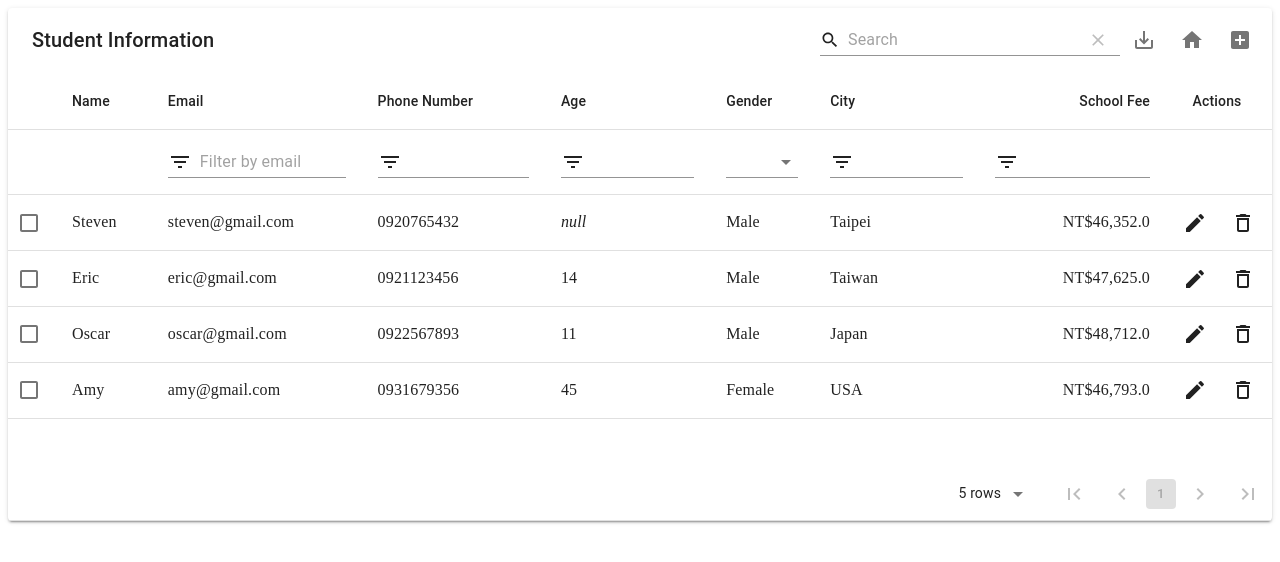
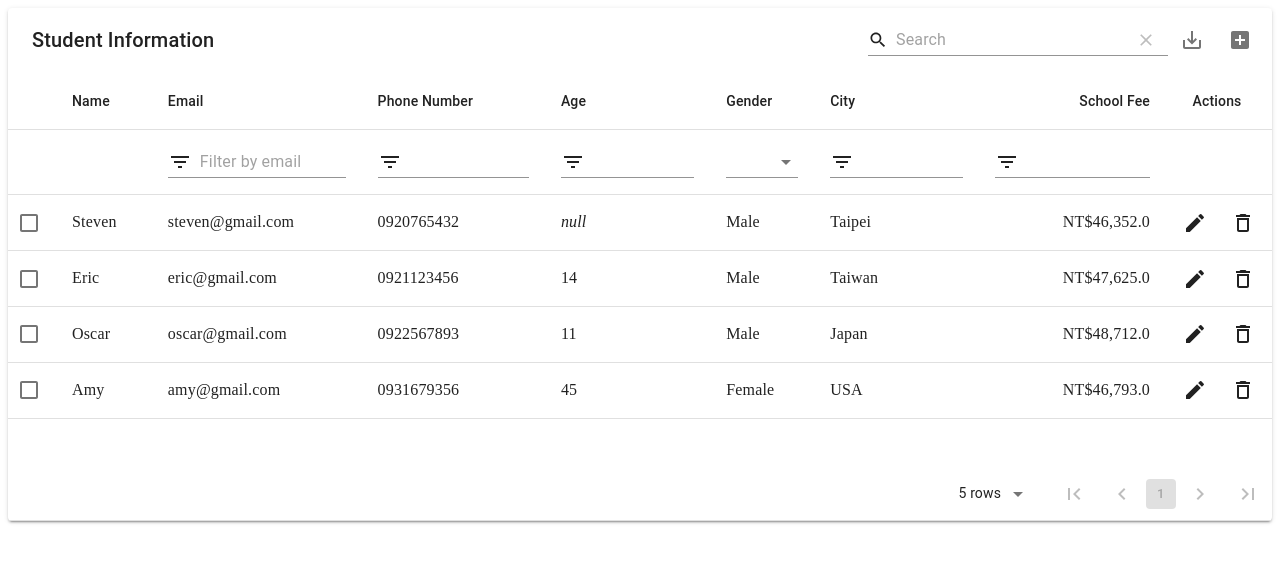
Before and after one commit to pluto123/material_table, a React (Create React App) app: page / in a window 1280 px wide. Shown: the top 562 px of the page. Built offline with nearby package versions, Linux system fonts and the light colour scheme.

Commit message:
設定在有勾選的情況下,可針對勾選資料做處理

```diff
--- a/src/App.js
+++ b/src/App.js
@@ -115,8 +115,8 @@ function App() {
           {
             icon:()=><HomeIcon />,
             tooltip: "Click me",
-            onClick:(event)=>console.log(event),
-            isFreeAction: true
+            onClick:(event, data)=>console.log(data),
+            isFreeAction: false
           }
         ]}
       />
```
